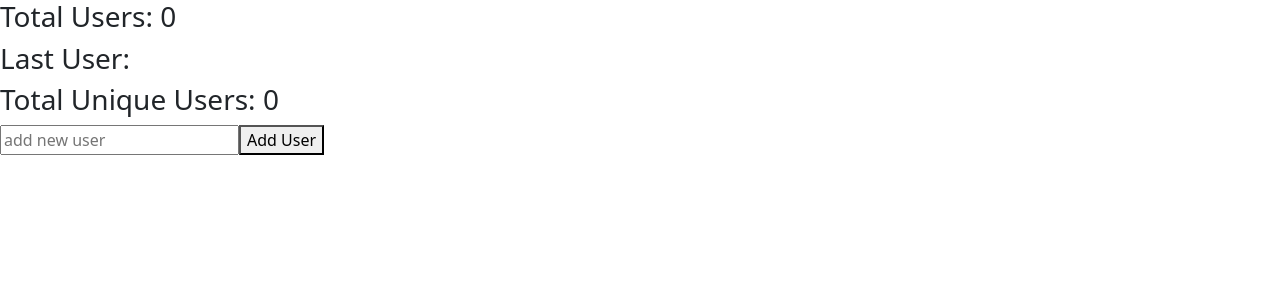
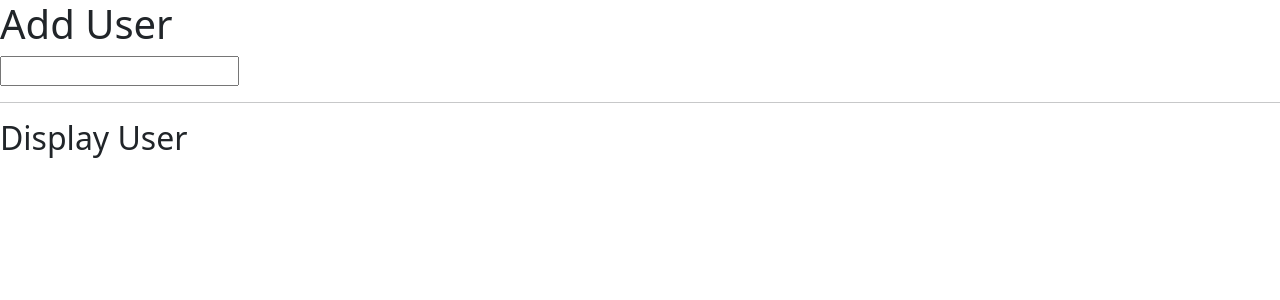
Before and after one commit to PawanDev52/React-19, a React (Vite) app: page / in a window 1280 px wide. Shown: the top 300 px of the page. Built offline with nearby package versions, Linux system fonts and the light colour scheme.

Commit message:
react js

```diff
--- a/src/App.jsx
+++ b/src/App.jsx
@@ -1200,42 +1200,42 @@ import { SubjectName } from "./ContextData";
 // }
 
 // Derived State
+// function App() {
+//   const [users, setUsers] = useState([]);
+//   const [user, setUser] = useState("");
+//   const handleAddUsers = () => {
+//     setUsers([...users, user]);
+//     setUser("");
+//   };
+//   const total = users.length;
+//   const last = users.length ? users[users.length - 1] : 'No users yet';
+//   const unique = [...new Set(users)].length;
+
+//   return (
+//     <div>
+//       <h3>Total Users: {total}</h3>
+//       <h3>Last User: {last}</h3>
+//       <h3>Total Unique Users: {unique}</h3>
+
+//       <input type="text" value={user} onChange={(e) => setUser(e.target.value)} placeholder="add new user" />
+//       <button onClick={handleAddUsers}>Add User</button>
+//       {users.map((item, index) => (
+//         <h4 key={index}>{item}</h4>
+//       ))}
+//     </div>
+//   );
+// }
+
+// Lifting State
 function App() {
-  const [users, setUsers] = useState([]);
   const [user, setUser] = useState("");
-  const handleAddUsers = () => {
-    setUsers([...users, user]);
-    setUser("");
-  };
-  const total = users.length;
-  const last = users[users.length - 1];
-  const unique = [...new Set(users)].length;
-
   return (
     <div>
-      <h3>Total Users: {total}</h3>
-      <h3>Last User: {last}</h3>
-      <h3>Total Unique Users: {unique}</h3>
-
-      <input type="text" value={user} onChange={(e) => setUser(e.target.value)} placeholder="add new user" />
-      <button onClick={handleAddUsers}>Add User</button>
-      {users.map((item, index) => (
-        <h4 key={index}>{item}</h4>
-      ))}
+      <AddUser addUser={setUser} />
+      <DisplayUser displayUser={user} />
     </div>
   );
 }
-
-// Lifting State
-// function App() {
-//   const [user, setUser] = useState("");
-//   return (
-//     <div>
-//       <AddUser addUser={setUser} />
-//       <DisplayUser displayUser={user} />
-//     </div>
-//   );
-// }
 
 // Update Object in State
 // function App() {
```
